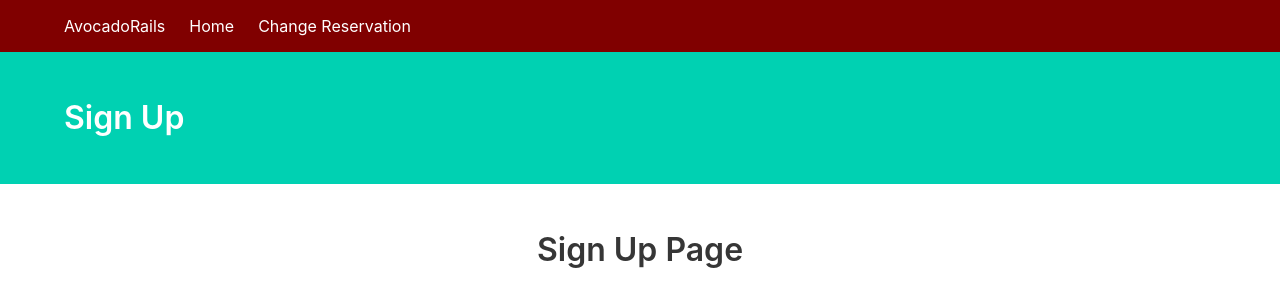
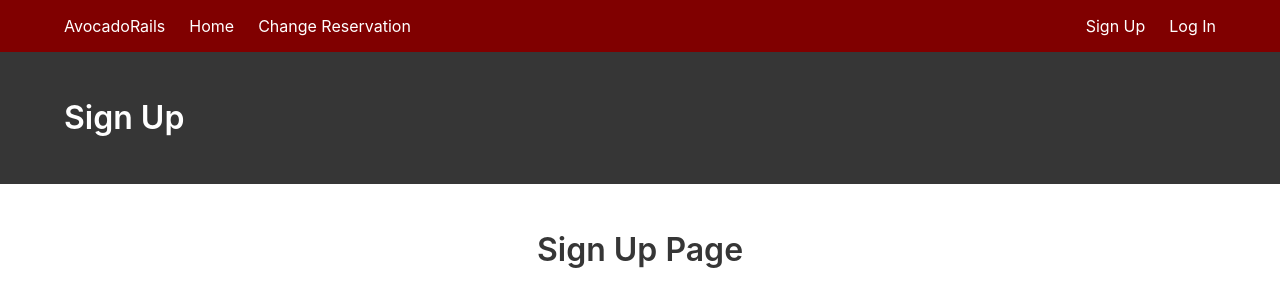
Before and after one commit to ahalyasanjiv/RailroadProject, a Flask app: page /signup in a window 1280 px wide. Shown: the top 293 px of the page. Run offline with Flask 2, Linux system fonts and the light colour scheme; some libraries are stand-ins or nearby versions.

Commit message:
Added login and email uniqueness validation

```diff
--- a/rrapp/forms.py
+++ b/rrapp/forms.py
@@ -2,12 +2,19 @@ from flask_wtf import FlaskForm
 from wtforms import StringField, PasswordField, SubmitField, SelectField
 from wtforms import TextAreaField, DateTimeField, IntegerField, FileField, ValidationError, FieldList
 from wtforms.validators import DataRequired, Email, Length
+from .models import Passenger
 from datetime import datetime
+
+def validate_email(form,field):
+	if not Passenger.is_unique_email(field.data):
+		raise ValidationError('There already exists an account with this email.')
+		return False
+	return True
 
 class SignupForm(FlaskForm):
 	first_name = StringField('First name', validators=[DataRequired('Please enter your first name.')])
 	last_name = StringField('Last name', validators=[DataRequired('Please enter your last name.')])
-	email = StringField('Email', validators=[DataRequired('Please enter your email.'), Email('Please enter a valid email.')])
+	email = StringField('Email', validators=[DataRequired('Please enter your email.'), Email('Please enter a valid email.'), validate_email])
 	password = PasswordField('Password', validators=[DataRequired('Please enter a password.'), Length(min=6, message='Passwords must have at least 6 characters.')])
 	confirm_password = PasswordField(label='Confirm Password', id ='confirm_password', validators=[DataRequired('Please confirm your password.')])
 	credit_card = StringField(label='Credit Card Number', id='credit_card', validators=[DataRequired('Please enter the credit card number.'), Length(min=16, message='Please type a valid credit card number.')])
--- a/rrapp/models.py
+++ b/rrapp/models.py
@@ -46,6 +46,12 @@ class Passenger(db.Model):
 
     def check_password(self, password):
         return check_password_hash(self.password,password)
+
+    @staticmethod
+    def is_unique_email(email):
+    	if db.session.query(Passenger.passenger_id).filter(Passenger.email==email).count() > 0:
+    		return False
+    	return True
 
 
 class Reservation(db.Model):
--- a/rrapp/routes.py
+++ b/rrapp/routes.py
@@ -46,8 +46,18 @@ def login():
 	if request.method == 'GET':
 		return render_template('login.html',form=form)
 	else:
-		return render_template('login.html',form=form)
-		# if form.validate():
-		# 	email = form.email.data
-		# 	password = form.password.data
-		# 	passenger = Passenger.query.filter_by(email=email).first()
+		if form.validate():
+			email = form.email.data
+			password = form.password.data
+			passenger = Passenger.query.filter_by(email=email).first()
+			if passenger is not None and passenger.check_password(password):
+				session['user'] = email
+			return redirect(url_for('index'))
+		else:
+			flash('Incorrect username or password.')
+			return render_template('login.html',form=form)
+
+@app.route('/logout/')
+def logout():
+	session.pop('user', None)
+	return redirect(url_for('index'))
--- a/rrapp/templates/base.html
+++ b/rrapp/templates/base.html
@@ -11,7 +11,7 @@
 </head>
 
 <body>
-	<nav class="navbar is-danger" style="background-color:#800000" role="navigation">
+	<nav class="navbar is-dark" style="background-color:#800000" role="navigation">
 		<div class="container">
 			<div class="logo">
 				<a class="navbar-brand" href="/"><div class='navbar-item'>AvocadoRails</div></a>
@@ -20,6 +20,20 @@
 				<div class="navbar-start">
 					<a class="navbar-item" href="/">Home</a>
 					<a class="navbar-item" href="/">Change Reservation</a>
+				</div>
+				<div class="navbar-end">
+
+					{% if session['user'] %}
+					<!-- <div id="user-icon"> -->
+						<!-- <img src=""> -->
+						<a class="navbar-item" href="{{ url_for('logout') }}">Log Out</a>
+
+					<!-- </div> -->
+					{% else %}
+					<a class="navbar-item" href="{{ url_for('signup') }}">Sign Up</a>
+					<a class="navbar-item" href="{{ url_for('login') }}">Log In</a>
+					{% endif %}
+
 				</div>
 			</div>
 		</div>
--- a/rrapp/templates/signup.html
+++ b/rrapp/templates/signup.html
@@ -1,7 +1,7 @@
 {% extends "base.html" %}
 
 {% block content %}
-<section class="hero is-primary">
+<section class="hero is-dark">
 <div class="hero-body">
   <div class="container">
     <h1 class="title">
```
